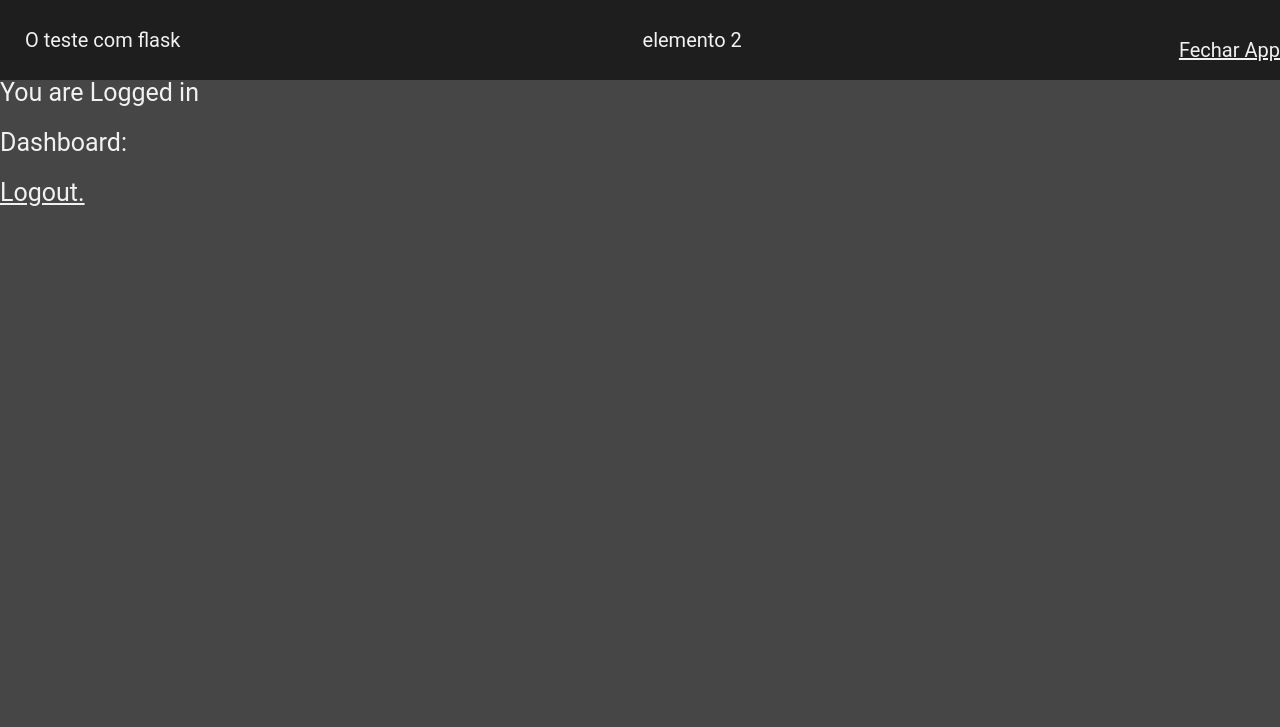
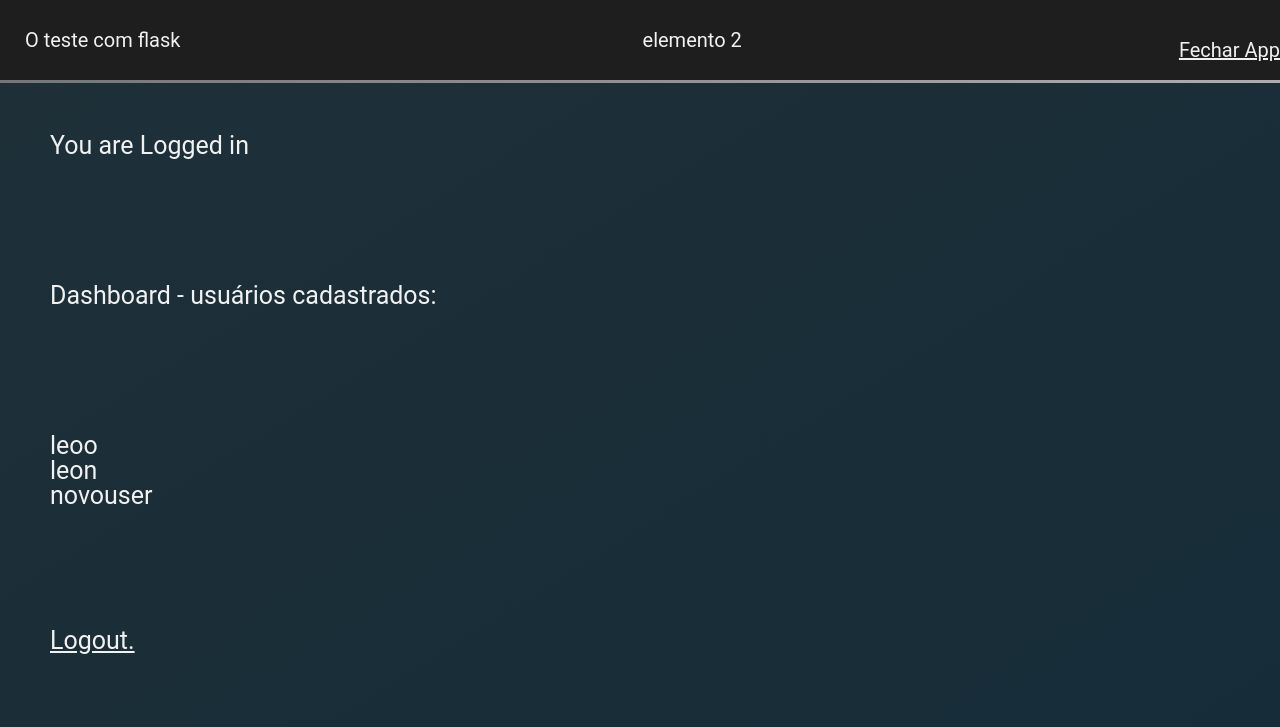
Before and after one commit to Manioco/flaskteste, a Flask app: page /dashboard in a window 1280 px wide. Shown: the top 727 px of the page. Run offline with Flask 2, Linux system fonts and the light colour scheme; a user stored in the database is signed in; data comes from the database, SQL or seed files in the repository; both versions use the stored data as it was after the commit.

Commit message:
Melhorias e integração com banco de dados

```diff
--- a/app.py
+++ b/app.py
@@ -11,7 +11,6 @@ from open_port_checker import is_port_available
 import logging
 import asyncio
 from gevent.pywsgi import WSGIServer
-
 
 
 logging.basicConfig(filename='app.log', level=logging.INFO)  # Configuração do log
@@ -93,10 +92,14 @@ def shutdown_request():
 def login():
     form = LoginForm()
 
+    print("Login page")
     if form.validate_on_submit():
+        print("Login attempt")
         # Check if the user exists
+        # name = form.username.data.lower().strip()
         user = User.query.filter_by(username=form.username.data).first()
         if user:
+            print("User exists")
             if bcrypt.check_password_hash(user.password, form.password.data):
                 login_user(user)
                 return redirect(url_for('dashboard'))
@@ -109,7 +112,8 @@ def register():
 
     if form.validate_on_submit():
         hashed_password = bcrypt.generate_password_hash(form.password.data).decode('utf-8')
-        new_user = User(username=form.username.data, password=hashed_password)
+        name = form.username.data.lower().strip()
+        new_user = User(username=name, password=hashed_password)
         db.session.add(new_user)
         db.session.commit()
         return redirect(url_for('login'))
@@ -120,7 +124,9 @@ def register():
 @app.route('/dashboard', methods=['GET', 'POST'])
 @login_required
 def dashboard():
-    return render_template('dashboard.html')
+    user_names = User.query.all()
+
+    return render_template('dashboard.html', items=user_names)
 
 
 @app.route('/logout')
@@ -145,6 +151,17 @@ if __name__ == "__main__":
         # Inicia o servidor Gevent na porta encontrada
         http_server = WSGIServer(('0.0.0.0', port), app)
         logging.info(f"Servidor Gevent iniciado na porta {port}")
+        print("\n\n\n")
+        print("##### VVHHHHHHHVV #####")
+        print("#####   VVHHHVV   #####")
+        print("#####     VHV     #####")
+        print("#####      V      #####")
+        print("\n")
+        print(f"To open the app, go to:")
+        print(f"localhost:{port}/")
+        print("\n")
+        print(f"Para abrir o aplicativo, acesse:")
+        print(f"localhost:{port}/")
         http_server.serve_forever()
     else:
         logging.error("Nenhuma porta disponível para iniciar o servidor.")
--- a/static/style.css
+++ b/static/style.css
@@ -1,12 +1,53 @@
 body{
     width: 100%;
-
-    background-color: rgb(70, 70, 70);
+    height: 100%;
 
     font-family: 'Roboto', sans-serif;
     font-size: 25px;
 
     color: #f1f1f1;
+
+    /* background: linear-gradient(328deg, #246655, #ec980a); */
+    background: linear-gradient(328deg, #1e1e1e, #152c38, #3a3a3a);
+    background-size: 800% 800%;
+
+    -webkit-animation: BackgroundAnimation 60s ease infinite;
+    -moz-animation: BackgroundAnimation 60s ease infinite;
+    -o-animation: BackgroundAnimation 60s ease infinite;
+    animation: BackgroundAnimation 60s ease infinite;
+}
+
+@-webkit-keyframes BackgroundAnimation {
+    0%{background-position:0% 50%}
+    50%{background-position:100% 50%}
+    100%{background-position:0% 50%}
+}
+@-moz-keyframes BackgroundAnimation {
+    0%{background-position:0% 50%}
+    50%{background-position:100% 50%}
+    100%{background-position:0% 50%}
+}
+@-o-keyframes BackgroundAnimation {
+    0%{background-position:0% 50%}
+    50%{background-position:100% 50%}
+    100%{background-position:0% 50%}
+}
+@keyframes BackgroundAnimation {
+    0%{background-position:0% 50%}
+    50%{background-position:100% 50%}
+    100%{background-position:0% 50%}
+}
+
+main{
+    width: 100%;
+    height: 100%;
+
+    display: flex;
+    flex-direction: column;
+}
+
+main > *{
+    margin: 50px;
 }
 
 .header_menu{
@@ -24,6 +65,40 @@ body{
     font-size: 20px;
 }
 
+.line{
+    width: 100%;
+    height: 3px;
+
+    background: linear-gradient(90deg, #1e1e1e, #c5c5c5);
+    background-size: 300% 300%;
+
+    -webkit-animation: BorderAnimation 10s ease-in-out infinite;
+    -moz-animation: BorderAnimation 10s ease-in-out infinite;
+    -o-animation: BorderAnimation 10s ease-in-out infinite;
+    animation: BorderAnimation 10s ease-in-out infinite;
+}
+
+@-webkit-keyframes BorderAnimation {
+    0%{background-position:0% 50%}
+    50%{background-position:100% 50%}
+    100%{background-position:0% 50%}
+}
+@-moz-keyframes BorderAnimation {
+    0%{background-position:0% 50%}
+    50%{background-position:100% 50%}
+    100%{background-position:0% 50%}
+}
+@-o-keyframes BorderAnimation {
+    0%{background-position:0% 50%}
+    50%{background-position:100% 50%}
+    100%{background-position:0% 50%}
+}
+@keyframes BorderAnimation {
+    0%{background-position:0% 50%}
+    50%{background-position:100% 50%}
+    100%{background-position:0% 50%}
+}
+
 .header_menu h1{
     margin: 0 25px 0 25px;
 }
--- a/templates/dashboard.html
+++ b/templates/dashboard.html
@@ -7,7 +7,14 @@ Dashboard
 {% block content %}
 <h1>You are Logged in</h1>
 <br>
-<h1>Dashboard:</h1>
+<h1>Dashboard - usuários cadastrados:</h1>
+<br>
+<ul>
+    {% for i in items %}
+        <li>{{i.username}}</li>
+    {% endfor %}
+</ul>
+<br>
 <br>
 <a href="{{url_for('logout')}}">Logout.</a><br>
 {% endblock %}
--- a/templates/header.html
+++ b/templates/header.html
@@ -15,6 +15,7 @@
             <h1>elemento 2</h1>
             <a href="{{url_for('shutdown_request')}}">Fechar App</a>
         </div>
+        <div class="line"></div>
     </header>
     <main>
         {% block content %}{% endblock %}
--- a/templates/home.html
+++ b/templates/home.html
@@ -2,6 +2,8 @@
 {% block content %}
 <h1>Home page</h1><br>
 <h1>Do what you need</h1>
-<a href="{{url_for('login')}}">Login</a><br>
+<a href="{{url_for('login')}}">Login</a>
+<br>
+<br>
 <a href="{{url_for('register')}}">Register</a>
 {% endblock %}
--- a/templates/login.html
+++ b/templates/login.html
@@ -15,6 +15,8 @@ Login
 </form>
 <br>
 <h2>Don't have an account?</h2>
-<a href="{{url_for('register')}}">Register</a><br>
+<a href="{{url_for('register')}}">Register</a>
+<br>
+<br>
 <a href="{{url_for('home')}}">Home</a>
 {% endblock %}
--- a/templates/register.html
+++ b/templates/register.html
@@ -15,6 +15,8 @@ Register
 </form>
 <br>
 <h2>Already have an account?</h2>
-<a href="{{url_for('login')}}">Login</a><br>
+<a href="{{url_for('login')}}">Login</a>
+<br>
+<br>
 <a href="{{url_for('home')}}">Home</a>
 {% endblock %}
```
Also changed, not shown: database.db, 2 other files.
